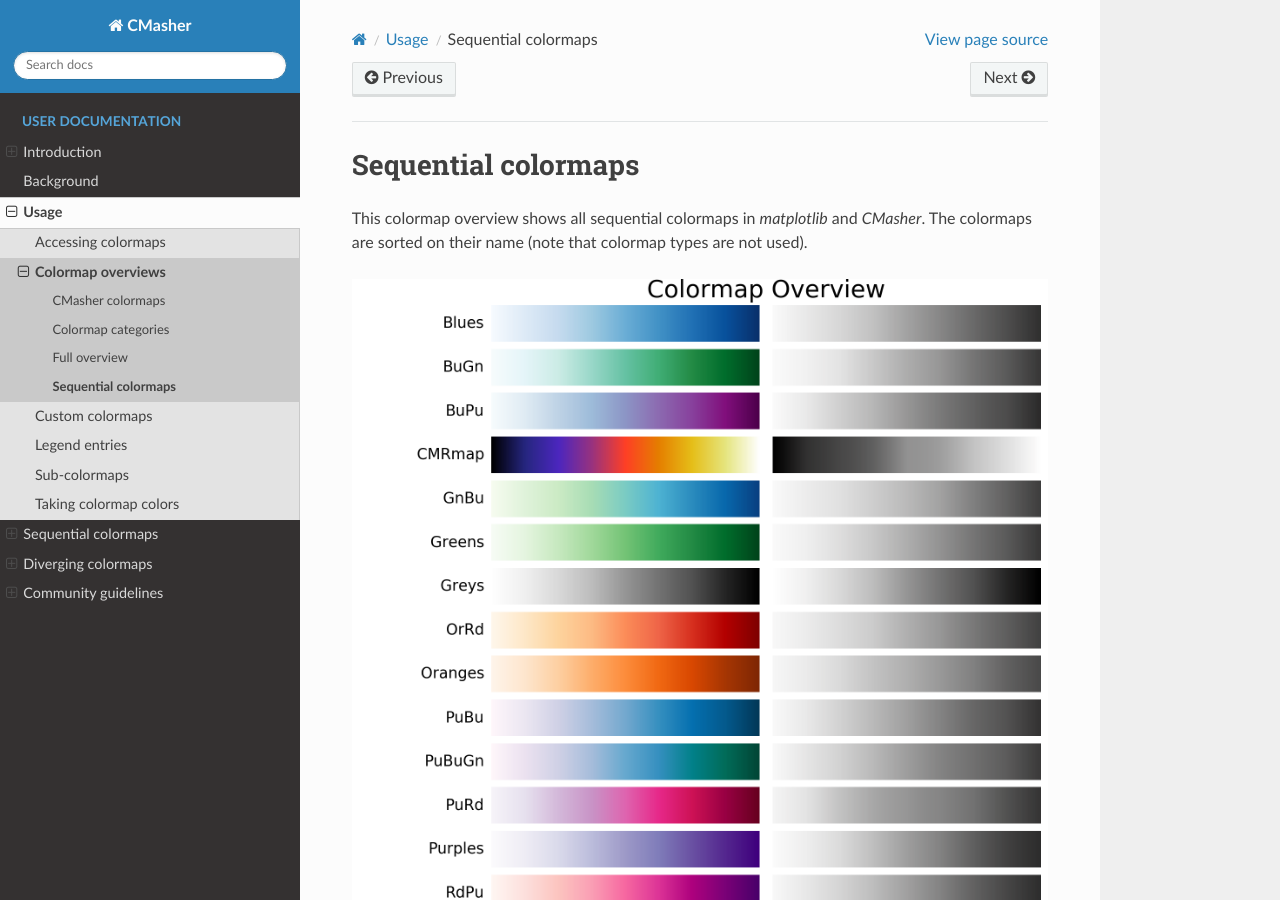
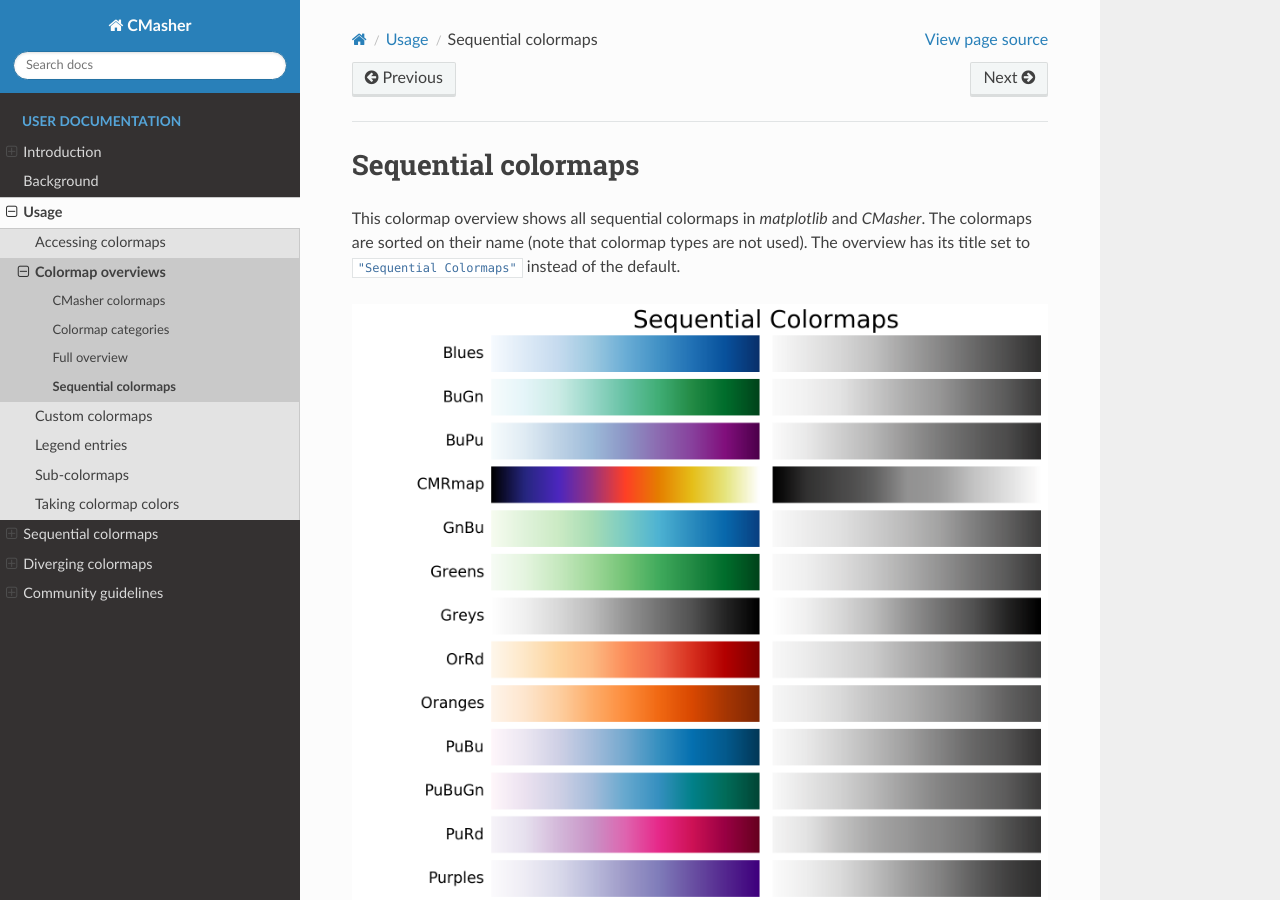
Before and after one commit to 1313e/CMasher, a Sphinx documentation site: the page built from docs/source/user/cmap_overviews/seq_mpl_cmaps.rst, in a window 1280 px wide and 900 px high. Built offline with Sphinx 7.4.7 and the Read the Docs theme 2.0.0, drawn with Linux system fonts in a browser that asks for light colours; some of the changed text lies outside the part shown.

Commit message:
Update documentation to show that titles can be set manually for overviews.

```diff
--- a/docs/source/user/cmap_overviews/seq_mpl_cmaps.rst
+++ b/docs/source/user/cmap_overviews/seq_mpl_cmaps.rst
@@ -2,6 +2,7 @@ Sequential colormaps
 ====================
 This colormap overview shows all sequential colormaps in *matplotlib* and *CMasher*.
 The colormaps are sorted on their name (note that colormap types are not used).
+The overview has its title set to :pycode:`"Sequential Colormaps"` instead of the default.
 
 .. image:: ../images/seq_mpl_cmaps.png
     :alt: Colormap overview of all sequential colormaps in *matplotlib* and *CMasher*.
@@ -18,4 +19,4 @@ The colormaps are sorted on their name (note that colormap types are not used).
     cmaps = [cmap for cmap in mpl.cm.cmap_d if cmr.get_cmap_type(cmap) == 'sequential']
 
     # Create colormap overview of all sequential colormaps in MPL and CMasher
-    cmr.create_cmap_overview(cmaps, use_types=False)
+    cmr.create_cmap_overview(cmaps, use_types=False, title="Sequential Colormaps")
--- a/docs/source/user/usage.rst
+++ b/docs/source/user/usage.rst
@@ -27,7 +27,9 @@ The colormaps shown in an overview can be sorted/ordered in a number of differen
 By default, the colormaps are separated into their types (as determined by :func:`~cmasher.get_cmap_type`), and sorted on their name in alphabetical order (use :pycode:`sort=None` to not sort the colormaps).
 However, one can specify their own categories for colormaps (that are used instead of the colormap types) by providing a dict of lists, where the keys are used as the categories.
 As colormaps with different lightness profiles can cause perception issues when displayed near each other, colormaps can also be sorted on their lightness profiles with :pycode:`sort='lightness'` to avoid this problem.
+
 Additionally, by using :pycode:`plot_profile=True`, one can plot the lightness profile of all colormaps (except those that are classified as 'qualitative') on top of their grey-scaled versions, allowing for quick performance comparisons between colormaps.
+And, finally, one can set the title that is displayed at the top of the colormap overview with the `title` argument, which by default is set to :pycode:`"Colormap Overview"`.
 
 Below is a list of pages containing several colormap overview examples with their scripts.
 
```
Also changed, not shown: docs/source/user/images/seq_mpl_cmaps.png, 1 other file.
